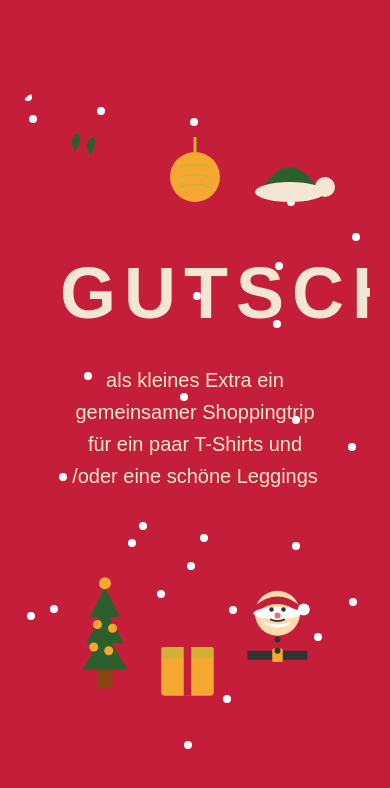
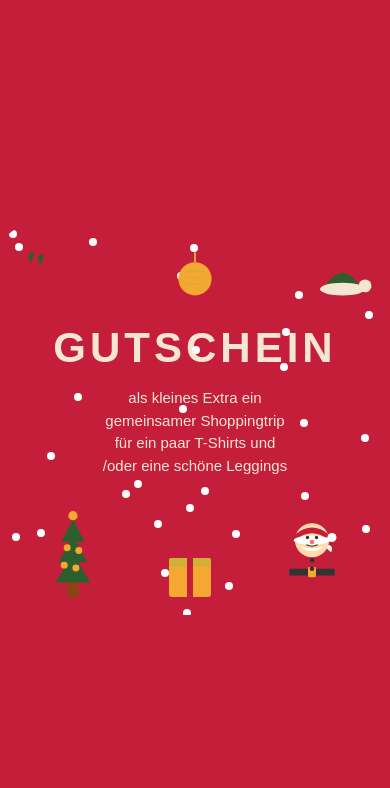
Before and after one commit to CodingDaaaaaave/Gutschein, a plain HTML site: page index.html in a window 390 px wide. Drawn offline with Linux system fonts and the light colour scheme.

Commit message:
angepasst an handy-größe
Adjusted padding for various elements and added responsive styles for different screen sizes.

```diff
--- a/index.html
+++ b/index.html
@@ -18,17 +18,36 @@
             justify-content: center;
             align-items: center;
             min-height: 100vh;
-            padding: 20px;
+            padding: 10px;
         }
 
         .voucher {
             background: #c41e3a;
             width: 100%;
             max-width: 600px;
-            padding: 40px;
+            padding: 20px;
             border-radius: 20px;
             position: relative;
             overflow: hidden;
+        }
+
+        /* Tablet Anpassungen */
+        @media (max-width: 768px) {
+            .voucher {
+                padding: 15px;
+            }
+        }
+
+        /* Smartphone Anpassungen */
+        @media (max-width: 480px) {
+            body {
+                padding: 5px;
+            }
+
+            .voucher {
+                padding: 15px 10px;
+                border-radius: 15px;
+            }
         }
 
         .snow {
@@ -77,6 +96,29 @@
             height: 90px;
         }
 
+        /* Smartphone: kleinere obere Dekorationen */
+        @media (max-width: 480px) {
+            .holly {
+                top: 15px;
+                left: 10px;
+                width: 50px;
+                height: 38px;
+            }
+
+            .ornament {
+                top: 20px;
+                width: 40px;
+                height: 53px;
+            }
+
+            .santa-hat {
+                top: 15px;
+                right: 10px;
+                width: 65px;
+                height: 58px;
+            }
+        }
+
         /* Main text */
         .main-text {
             text-align: center;
@@ -95,6 +137,54 @@
             color: #f5e6d3;
             font-size: 20px;
             line-height: 1.6;
+        }
+
+        /* Tablet: kleinerer Text */
+        @media (max-width: 768px) {
+            .main-text {
+                margin: 100px 0 30px 0;
+            }
+
+            .title {
+                font-size: 56px;
+                letter-spacing: 6px;
+                margin-bottom: 20px;
+            }
+
+            .description {
+                font-size: 18px;
+            }
+        }
+
+        /* Smartphone: viel kleinerer Text */
+        @media (max-width: 480px) {
+            .main-text {
+                margin: 80px 0 25px 0;
+            }
+
+            .title {
+                font-size: 42px;
+                letter-spacing: 4px;
+                margin-bottom: 15px;
+            }
+
+            .description {
+                font-size: 15px;
+                line-height: 1.5;
+                padding: 0 5px;
+            }
+        }
+
+        /* Sehr kleine Smartphones */
+        @media (max-width: 360px) {
+            .title {
+                font-size: 36px;
+                letter-spacing: 3px;
+            }
+
+            .description {
+                font-size: 14px;
+            }
         }
 
         /* Bottom decorations */
@@ -119,6 +209,69 @@
         .santa {
             width: 140px;
             height: 160px;
+        }
+
+        /* Tablet: kleinere untere Dekorationen */
+        @media (max-width: 768px) {
+            .bottom-decorations {
+                margin-top: 40px;
+            }
+
+            .tree {
+                width: 100px;
+                height: 133px;
+            }
+
+            .gift {
+                width: 80px;
+                height: 80px;
+            }
+
+            .santa {
+                width: 110px;
+                height: 125px;
+            }
+        }
+
+        /* Smartphone: noch kleinere untere Dekorationen */
+        @media (max-width: 480px) {
+            .bottom-decorations {
+                margin-top: 30px;
+                gap: 5px;
+            }
+
+            .tree {
+                width: 70px;
+                height: 93px;
+            }
+
+            .gift {
+                width: 60px;
+                height: 60px;
+            }
+
+            .santa {
+                width: 80px;
+                height: 91px;
+            }
+        }
+
+        /* Sehr kleine Smartphones: minimal Größen */
+        @media (max-width: 360px) {
+            .tree {
+                width: 60px;
+                height: 80px;
+            }
+
+            .gift {
+                width: 50px;
+                height: 50px;
+            }
+
+            .santa {
+                width: 70px;
+                height: 80px;
+            }
         }
 
         /* SVG styles */
```
